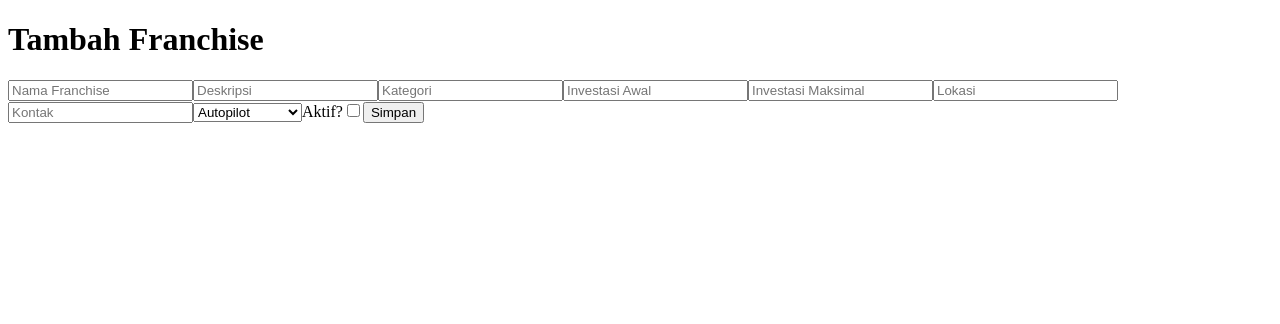
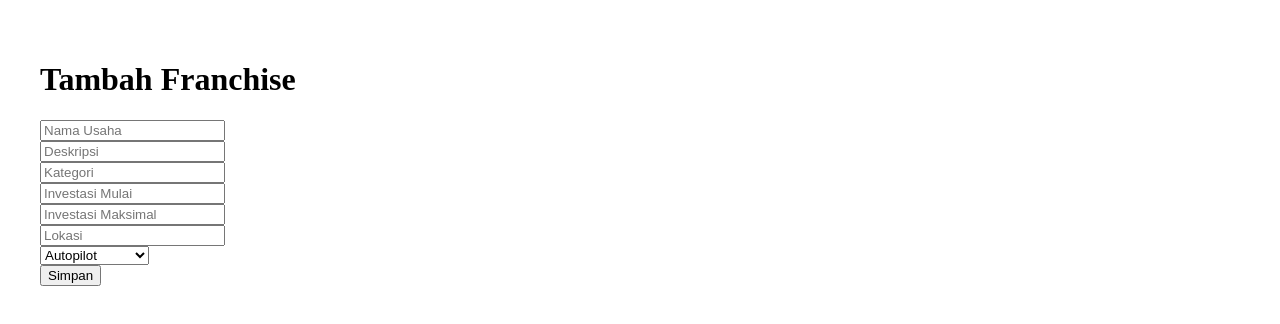
Before and after one commit to meseneng/franchisehub, a Next.js app: page /add-listing in a window 1280 px wide. Shown: the top 324 px of the page. Built offline with nearby package versions, Linux system fonts and the light colour scheme.

Commit message:
Update add-listing.tsx

```diff
--- a/pages/add-listing.tsx
+++ b/pages/add-listing.tsx
@@ -1,67 +1,71 @@
-// pages/add-listing.tsx
 import { useState } from 'react';
 import { useRouter } from 'next/router';
-import { supabase } from '@/utils/supabaseClient';
+import { supabase } from '../utils/supabaseClient'; // ✅ PENTING: ini sudah benar
 
 export default function AddListing() {
   const router = useRouter();
-  const [form, setForm] = useState({
+
+  const [formData, setFormData] = useState({
     franchise_listing: '',
     description: '',
     category: '',
-    investment_start: 0,
-    investment_end: 0,
+    investment_start: '',
+    investment_end: '',
     location: '',
-    contact: '',
-    operation_model: 'autopilot',
-    is_active: false,
+    operation_model: 'autopilot', // default
+    is_active: true,
   });
 
-  const handleChange = (e) => {
-    const { name, value } = e.target;
-    setForm((prev) => ({ ...prev, [name]: value }));
+  const handleChange = (e: React.ChangeEvent<HTMLInputElement | HTMLSelectElement>) => {
+    setFormData({ ...formData, [e.target.name]: e.target.value });
   };
 
-  const handleSubmit = async (e) => {
+  const handleSubmit = async (e: React.FormEvent) => {
     e.preventDefault();
-    const user = await supabase.auth.getUser();
-    const userId = user.data.user?.id;
+
+    const user = (await supabase.auth.getUser()).data.user;
+    if (!user) {
+      alert('Harus login terlebih dahulu.');
+      return;
+    }
 
     const { error } = await supabase.from('franchise_listings').insert([
       {
-        ...form,
-        user_id: userId,
-        created_at: new Date().toISOString(),
+        user_id: user.id,
+        franchise_listing: formData.franchise_listing,
+        description: formData.description,
+        category: formData.category,
+        investment_start: parseInt(formData.investment_start),
+        investment_end: parseInt(formData.investment_end),
+        location: formData.location,
+        operation_model: formData.operation_model,
+        is_active: formData.is_active,
       },
     ]);
 
     if (error) {
-      alert('Gagal menambahkan listing: ' + error.message);
+      alert('Gagal menyimpan: ' + error.message);
     } else {
-      alert('Berhasil menambahkan listing!');
       router.push('/my-listings');
     }
   };
 
   return (
-    <div>
+    <div style={{ padding: '2rem' }}>
       <h1>Tambah Franchise</h1>
       <form onSubmit={handleSubmit}>
-        <input name="franchise_listing" placeholder="Nama Franchise" onChange={handleChange} required />
-        <input name="description" placeholder="Deskripsi" onChange={handleChange} required />
-        <input name="category" placeholder="Kategori" onChange={handleChange} required />
-        <input name="investment_start" type="number" placeholder="Investasi Awal" onChange={handleChange} required />
-        <input name="investment_end" type="number" placeholder="Investasi Maksimal" onChange={handleChange} required />
-        <input name="location" placeholder="Lokasi" onChange={handleChange} required />
-        <input name="contact" placeholder="Kontak" onChange={handleChange} required />
+        <input type="text" name="franchise_listing" placeholder="Nama Usaha" required onChange={handleChange} /><br />
+        <input type="text" name="description" placeholder="Deskripsi" required onChange={handleChange} /><br />
+        <input type="text" name="category" placeholder="Kategori" required onChange={handleChange} /><br />
+        <input type="number" name="investment_start" placeholder="Investasi Mulai" required onChange={handleChange} /><br />
+        <input type="number" name="investment_end" placeholder="Investasi Maksimal" required onChange={handleChange} /><br />
+        <input type="text" name="location" placeholder="Lokasi" required onChange={handleChange} /><br />
+
         <select name="operation_model" onChange={handleChange}>
           <option value="autopilot">Autopilot</option>
           <option value="semi-autopilot">Semi-Autopilot</option>
-        </select>
-        <label>
-          Aktif?
-          <input type="checkbox" name="is_active" onChange={(e) => setForm((f) => ({ ...f, is_active: e.target.checked }))} />
-        </label>
+        </select><br />
+
         <button type="submit">Simpan</button>
       </form>
     </div>
```
